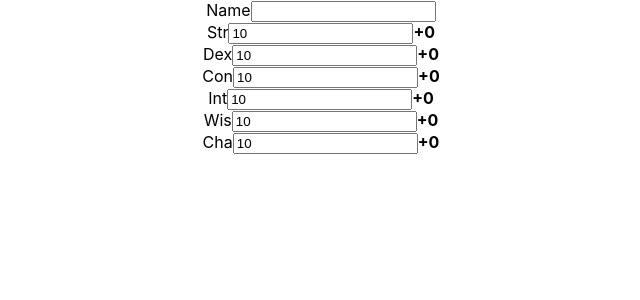
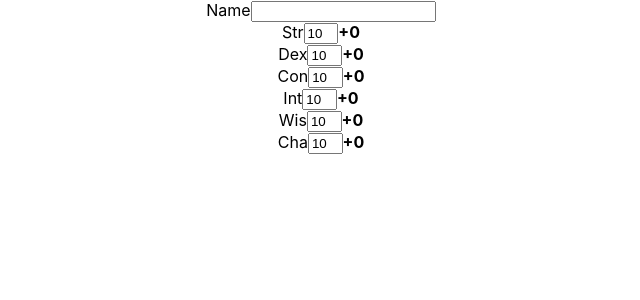
Before and after one commit to ForrestWeiswolf/charsheets, a React (Create React App) app: page / in a window 1280 px wide. Shown: the top 300 px of the page, without its empty margins (319-959 px from the left). Built offline with nearby package versions, Linux system fonts and the light colour scheme.

Commit message:
Add option for numeric styling to ModifiableField

```diff
--- a/src/App.tsx
+++ b/src/App.tsx
@@ -28,6 +28,7 @@ function App() {
           (Object.keys(fields.abilityScores)).map((scoreName) => (
             <div key={scoreName}>
               <ModifiableField
+                numeric
                 value={fields.abilityScores[scoreName].toString()}
                 formula={fields.abilityScores[scoreName].toString()}
                 name={scoreName}
--- /dev/null
+++ b/src/ModifiableField.css
@@ -0,0 +1,3 @@
+input.numeric {
+  width: 2em;
+}
--- a/src/ModifiableField.tsx
+++ b/src/ModifiableField.tsx
@@ -1,11 +1,14 @@
 import React, { useState } from 'react';
+import './ModifiableField.css';
 
 type ModifiableFieldProps = {
-  value: string, formula: string, name: string, setFormula: (formula: string) => void
+  value: string, formula: string, name: string,
+  setFormula: (formula: string) => void,
+  numeric?: boolean
 };
 
 function ModifiableField({
-  value, formula, name, setFormula,
+  value, formula, name, setFormula, numeric=false
 }: ModifiableFieldProps) {
   const [focused, setFocused] = useState(false);
   const [editedFormula, setEditedFormula] = useState(formula);
@@ -16,6 +19,7 @@ function ModifiableField({
       <input
         id={`${name}-input`}
         type="text"
+        className={numeric ? 'modifiable-field numeric' : 'modifiable-field'}
         value={focused ? editedFormula : value}
         onChange={(e) => setEditedFormula(e.target.value)}
         onFocus={() => setFocused(true)}
```
